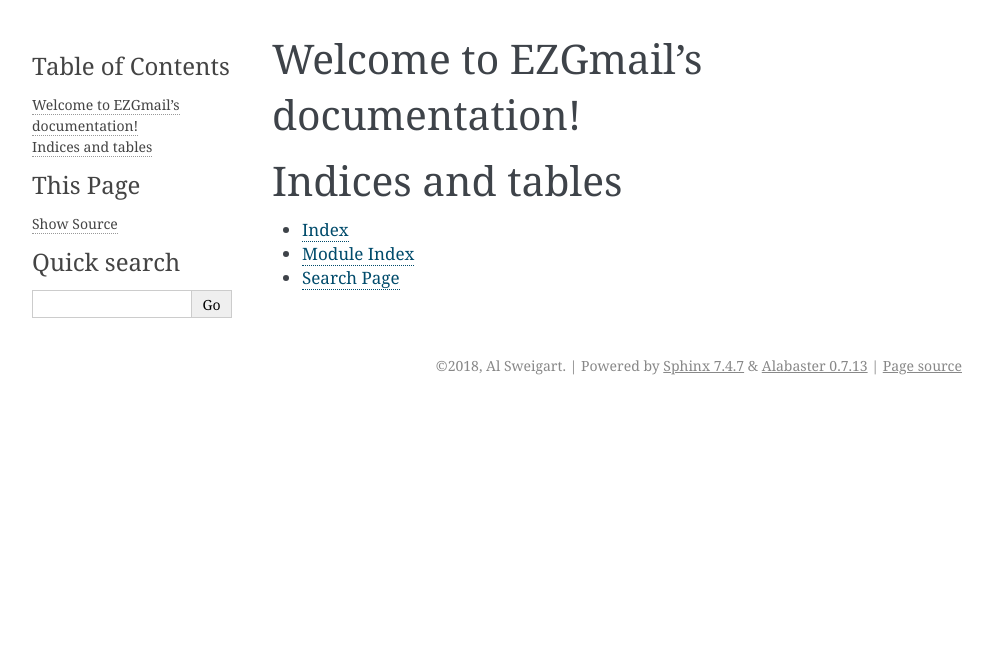
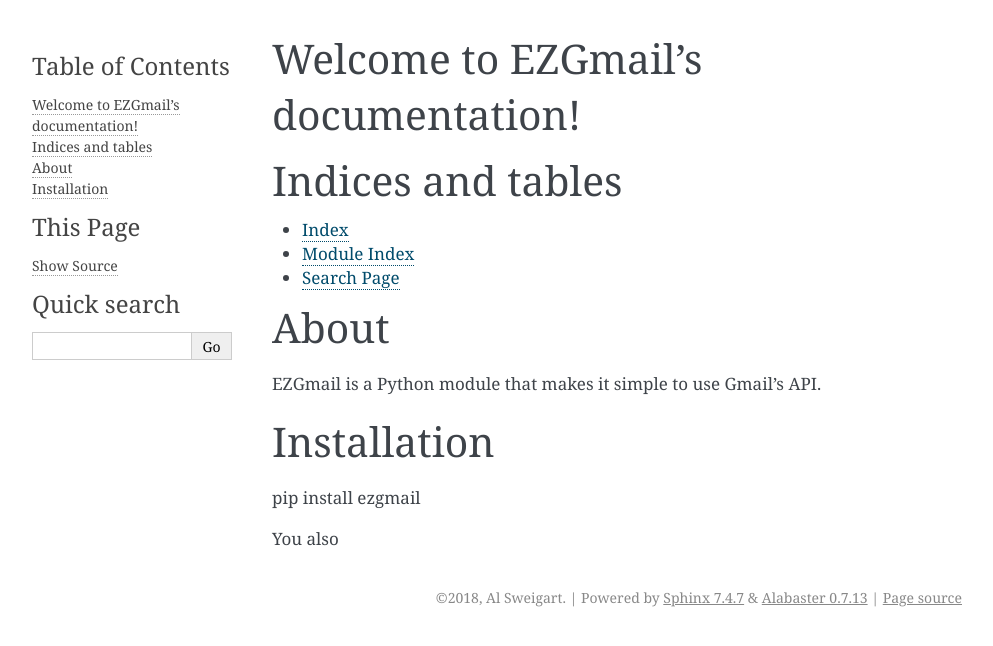
Before and after one commit to asweigart/ezgmail, a Sphinx documentation site: the page built from docs/index.rst, in a window 1280 px wide. Shown: the top 646 px of the page, without its empty margins (148-1141 px from the left). Built offline with Sphinx 7.4.7, drawn with Linux system fonts in a browser that asks for light colours.

Commit message:
Starting to add documentation.

```diff
--- a/docs/index.rst
+++ b/docs/index.rst
@@ -18,3 +18,16 @@
 * :ref:`genindex`
 * :ref:`modindex`
 * :ref:`search`
+
+
+About
+=====
+
+EZGmail is a Python module that makes it simple to use Gmail's API.
+
+Installation
+============
+
+pip install ezgmail
+
+You also
```
